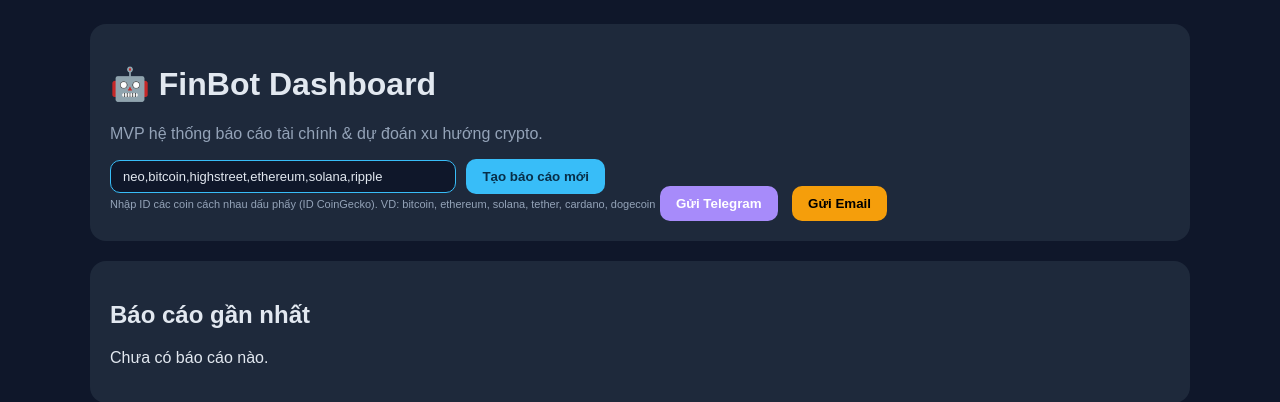
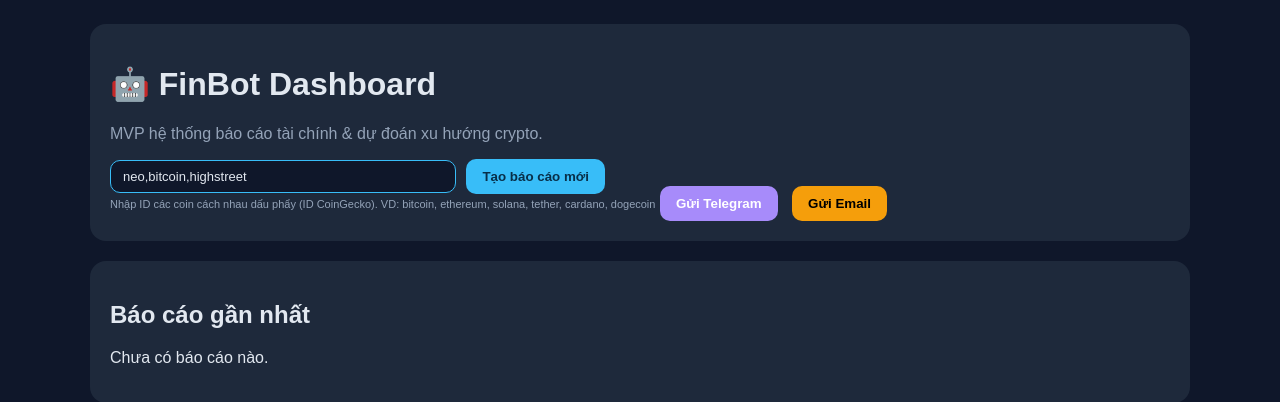
Before and after one commit to vothemy1509/FinBot, a Flask app: page / in a window 1280 px wide. Shown: the top 402 px of the page. Run offline with Flask 3, Linux system fonts and the light colour scheme.

Commit message:
Simplify coin list to Neo, Bitcoin, High (Highstreet) only

```diff
--- a/app.py
+++ b/app.py
@@ -338,7 +338,7 @@ def get_report_file(filename):
 
 @app.post("/generate-report")
 def generate_report_route():
-    coins_input = request.form.get("coins") or "neo,bitcoin,highstreet,ethereum,solana,ripple"
+    coins_input = request.form.get("coins") or "neo,bitcoin,highstreet"
     try:
         row, analyzed, fear_greed, markdown = build_report(coins_input)
         flash(f"Đã tạo báo cáo: {row.title}", "success")
@@ -391,7 +391,7 @@ def send_daily_telegram_task():
     if cron_token and provided != cron_token:
         return {"ok": False, "error": "unauthorized"}, 401
 
-    coin_ids = os.environ.get("DAILY_REPORT_COINS", "neo,bitcoin,highstreet,ethereum,solana,ripple")
+    coin_ids = os.environ.get("DAILY_REPORT_COINS", "neo,bitcoin,highstreet")
     try:
         row, analyzed, fear_greed, markdown = build_report(coin_ids)
         send_telegram(markdown)
--- a/templates/dashboard.html
+++ b/templates/dashboard.html
@@ -33,8 +33,8 @@
     {% endwith %}
     <form method="post" action="/generate-report" style="display:inline-block;margin-bottom:8px;">
       <input type="text" name="coins"
-        placeholder="VD: neo,bitcoin,highstreet"
-        value="neo,bitcoin,highstreet,ethereum,solana,ripple"
+        placeholder="VD: Neo,Bitcoin,High"
+        value="neo,bitcoin,highstreet"
         style="background:#0f172a;border:1px solid #38bdf8;color:#e2e8f0;padding:8px 12px;border-radius:10px;min-width:320px;font-size:13px;margin-right:6px;"
       />
       <button class="btn" type="submit">Tạo báo cáo mới</button>
```
Also changed, not shown: 1 other file.
